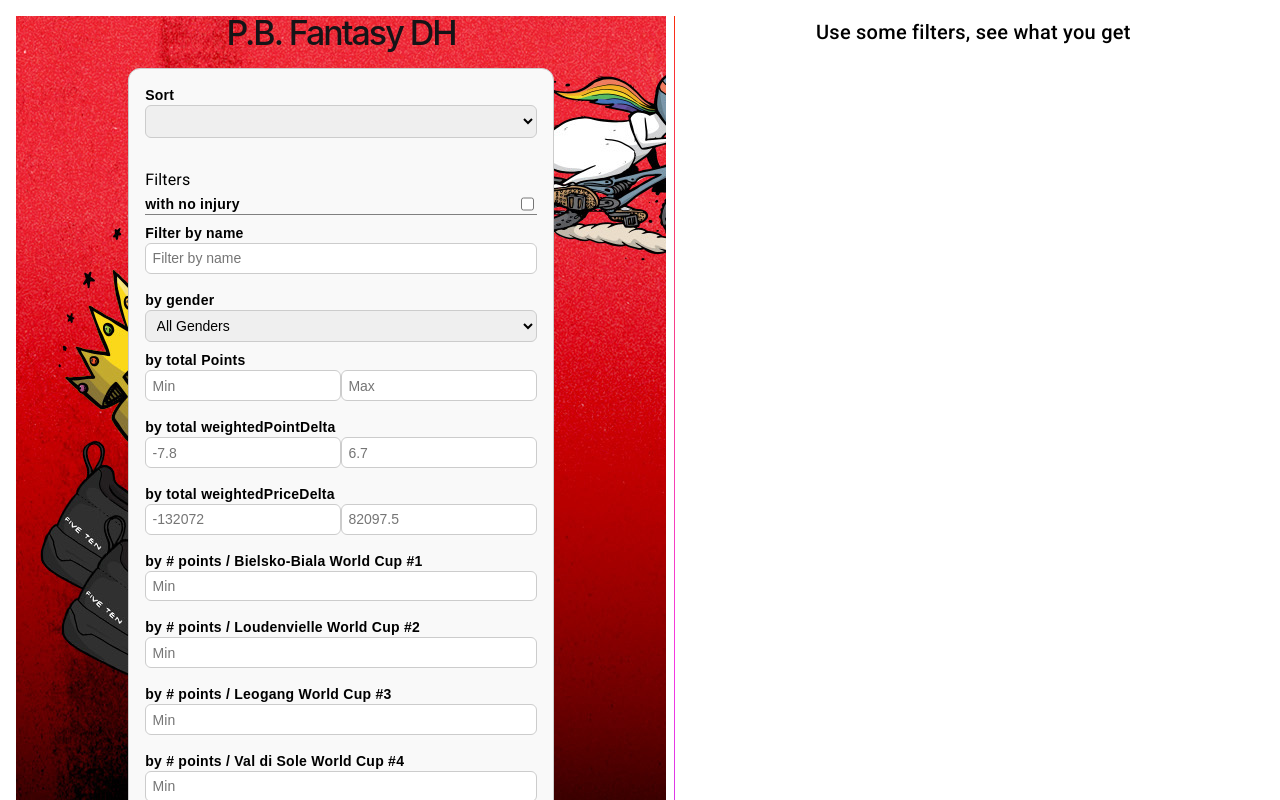
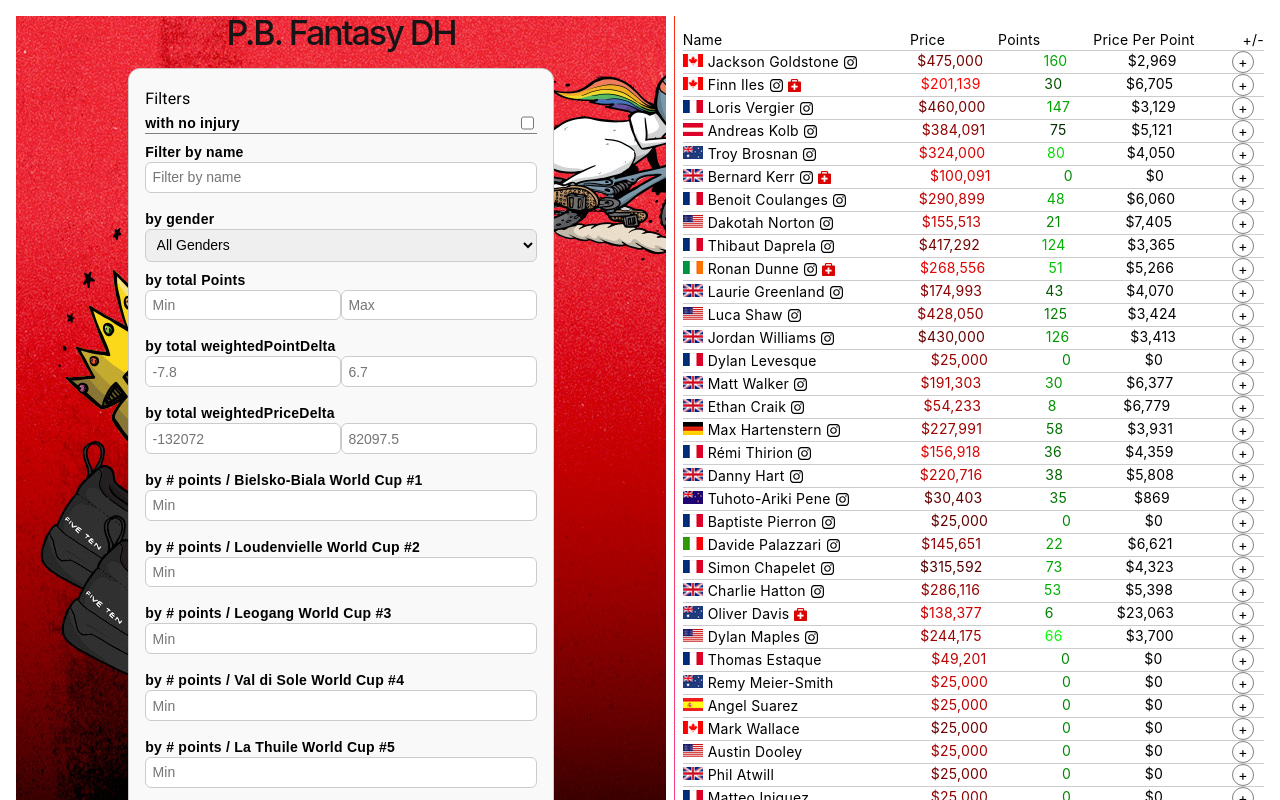
Before and after one commit to paultrial/fantasy, an Angular app: page / in a window 1280 px wide. Shown: the top 800 px of the page. Built offline with nearby package versions, Linux system fonts and the light colour scheme.

Commit message:
better sorting, insta handles

```diff
--- a/angular.json
+++ b/angular.json
@@ -30,7 +30,7 @@
               "src/assets"
             ],
             "styles": [
-              "@angular/material/prebuilt-themes/indigo-pink.css",
+              "@angular/material/prebuilt-themes/pink-bluegrey.css",
               "src/styles.less"
             ],
             "scripts": []
@@ -91,7 +91,7 @@
               "src/assets"
             ],
             "styles": [
-              "@angular/material/prebuilt-themes/indigo-pink.css",
+              "@angular/material/prebuilt-themes/pink-bluegrey.css",
               "src/styles.less"
             ],
             "scripts": []
--- a/src/app/app.component.html
+++ b/src/app/app.component.html
@@ -70,16 +70,6 @@
       <h1>{{ title }}</h1>
       <section>
         <div class="filters">
-          <label for="sort">Sort</label>
-          <select name="sort" id="sort" [(ngModel)]="sortKey" (change)="sortBy()">
-            <option value="value/fw">Price ascending</option>
-            <option value="value/rw">Price descending</option>
-            <option value="totalpoints/fw">Total Points ascending</option>
-            <option value="totalpoints/rw">Total Points descending</option>
-            <option value="pricePerPoint/fw">Price per point ascending</option>
-            <option value="pricePerPoint/rw">Price per point descending</option>
-          </select>
-          <br>
           <h3>Filters</h3>
           <div class="filter-row checkbox">
             <label for="injuryFilter">with no injury</label>
@@ -187,13 +177,21 @@
   <div class="divider" role="separator" aria-label="Divider"></div>
   <div class="right-side">
     <section>
-      <h2 *ngIf="!usedFilters">Use some filters, see what you get</h2>
       <ul *ngIf="filteredAthletes.length > 0" class="athleteList">
         <li class="athlete">
           <div class="name">Name</div>
-          <div class="price">Price</div>
-          <div class="points">Points</div>
-          <div class="pricePerPoint">Price Per Point</div>
+          <div (click)="sortBy('value')" class="clickable price">Price
+            <mat-icon *ngIf="sortKey.key == 'value' && sortKey.direction == 'rw' " fontIcon="arrow_drop_up"></mat-icon>
+            <mat-icon *ngIf="sortKey.key == 'value' && sortKey.direction == 'fw' " fontIcon="arrow_drop_down"></mat-icon>
+          </div>
+          <div (click)="sortBy('totalpoints')" class="clickable points">Points
+            <mat-icon *ngIf="sortKey.key == 'totalpoints' && sortKey.direction == 'rw'" fontIcon="arrow_drop_up"></mat-icon>
+            <mat-icon *ngIf="sortKey.key == 'totalpoints' && sortKey.direction == 'fw'" fontIcon="arrow_drop_down"></mat-icon>
+          </div>
+          <div (click)="sortBy('pricePerPoint')" class="clickable pricePerPoint">Price Per Point
+            <mat-icon *ngIf="sortKey.key == 'pricePerPoint' && sortKey.direction == 'rw'" fontIcon="arrow_drop_up"></mat-icon>
+            <mat-icon *ngIf="sortKey.key == 'pricePerPoint' && sortKey.direction == 'fw'" fontIcon="arrow_drop_down"></mat-icon>
+          </div>
           <div class="action">+/-</div>
         </li>
         <li class="athlete" *ngFor="let athlete of filteredAthletes"
--- a/src/app/app.component.less
+++ b/src/app/app.component.less
@@ -36,6 +36,15 @@ h1 {
 
     &:hover {
         background-color: aquamarine;
+    }
+}
+
+.clickable{
+    cursor: pointer;
+    user-select: none;
+
+    &:hover {
+        background-color: #ccc;
     }
 }
 
--- a/src/app/app.component.ts
+++ b/src/app/app.component.ts
@@ -1,4 +1,5 @@
 import { Component, OnInit, ViewChild } from '@angular/core';
+import { MatIconModule } from '@angular/material/icon';
 import { RouterOutlet } from '@angular/router';
 import { DataService } from './data-service.service';
 import { NgIf, NgFor, NgClass, KeyValuePipe, JsonPipe, CurrencyPipe, NgStyle } from '@angular/common';
@@ -7,7 +8,7 @@ import { FormsModule } from '@angular/forms';
 @Component({
   selector: 'app-root',
   standalone: true,
-  imports: [RouterOutlet, NgIf, NgFor, NgClass, FormsModule, KeyValuePipe, JsonPipe, CurrencyPipe, NgStyle],
+  imports: [MatIconModule, RouterOutlet, NgIf, NgFor, NgClass, FormsModule, KeyValuePipe, JsonPipe, CurrencyPipe, NgStyle],
   templateUrl: './app.component.html',
   styleUrl: './app.component.less'
 })
@@ -40,9 +41,10 @@ export class AppComponent implements OnInit {
   injuryfilter: boolean | undefined;
   nameFilter = '';
 
-  usedFilters = false;
-
-  sortKey = ""
+  sortKey = {
+    key: '',
+    direction: 'rw'
+  }
   errorMessage: string = '';
 
   currentStats = {};
@@ -115,23 +117,30 @@ export class AppComponent implements OnInit {
         // athlete.inQuali = !this.isAthleteInList(qualiNames, athlete.firstname, athlete.lastname);
         return athlete;
 
-      }).sort((a, b) => +b.value - +a.value);
+      });
       this.lst();
     });
     // });
   }
 
-  sortBy() {
-    const key = this.sortKey.split('/')[0]
-    const direction = this.sortKey.split('/')[1]
+  sortBy(key: string) {
+    this.sortKey.key = key;
+
     this.filteredAthletes.sort((a: any, b: any) => {
-      const x = direction == "fw" ? a[key] - b[key] : b[key] - a[key];
+      const x = this.sortKey.direction == "fw" ? a[key] - b[key] : b[key] - a[key];
       return x;
-    })
-    this.data.sort((a: any, b: any) => {
-      const x = direction == "fw" ? a[key] - b[key] : b[key] - a[key];
-      return x;
-    })
+    });
+
+    if (this.sortKey.direction === "fw") {
+      this.sortKey.direction = "rw";
+      return;
+    }
+
+    if (this.sortKey.direction === "rw") {
+      this.sortKey.direction = "fw";
+      return;
+    }
+
   }
 
   actionAthlete(a: any): void {
@@ -164,7 +173,6 @@ export class AppComponent implements OnInit {
   };
 
   applyFilters(): void {
-    this.usedFilters = true;
     this.filteredAthletes = this.data.filter((athlete: any) => {
       const nameMatch = !this.nameFilter || (
         athlete.firstname?.toLowerCase().includes(this.nameFilter.toLowerCase()) ||
@@ -185,7 +193,7 @@ export class AppComponent implements OnInit {
       return genderMatch && roundsMatch && totalPointsfilterMatch && injuryFilterMatch && weightedPointDeltaFilterMatch && weightedPriceDeltaFilterMatch && nameMatch;
     });
 
-    this.sortBy();
+    // this.sortBy();
   }
 
   resetFilters(): void {
@@ -200,8 +208,7 @@ export class AppComponent implements OnInit {
         min: undefined,
         max: undefined
       }
-    })
-    this.usedFilters = false;
+    });
 
     this.weightedPointDeltaFilter = {
       min: undefined,
@@ -387,6 +394,7 @@ export class AppComponent implements OnInit {
     this.maxweightedPriceDelta = Math.max(...this.progressionScores.map((e: any) => +e.weightedPriceDelta) as any);
 
     this.getInstagramData();
+    this.applyFilters();
   }
 
   isAthleteInList(athleteNames: string[], firstName: string, lastName: string): boolean {
--- a/src/app/app.config.ts
+++ b/src/app/app.config.ts
@@ -7,6 +7,6 @@ import { provideAnimationsAsync } from '@angular/platform-browser/animations/asy
 export const appConfig: ApplicationConfig = {
   providers: [
     provideRouter(routes),
-    provideHttpClient(), provideAnimationsAsync()
+    provideHttpClient(), provideAnimationsAsync(), provideAnimationsAsync()
   ]
 };
--- a/src/assets/instagram.json
+++ b/src/assets/instagram.json
@@ -25,12 +25,24 @@
             "instagram_handle": "loicbruni29"
         },
         {
+            "name": "Bernard Kerr",
+            "instagram_handle": "bernard_kerr"
+        },
+        {
             "name": "Tahnee Seagrave",
             "instagram_handle": "tahneeseagrave"
         },
         {
+            "name": "Ronan Dunne",
+            "instagram_handle": "ronandunne_dh"
+        },
+        {
             "name": "Troy Brosnan",
             "instagram_handle": "troybrosnan"
+        },
+        {
+            "name": "Finn Iles",
+            "instagram_handle": "finniles"
         },
         {
             "name": "Luca Shaw",
@@ -43,6 +55,10 @@
         {
             "name": "Camille Balanche",
             "instagram_handle": "cam.bal"
+        },
+        {
+            "name": "Baptiste Pierron",
+            "instagram_handle": "baptistepierron8"
         },
         {
             "name": "Oisin OCallaghan",
```
Also changed, not shown: package.json (line endings or trailing spaces).
